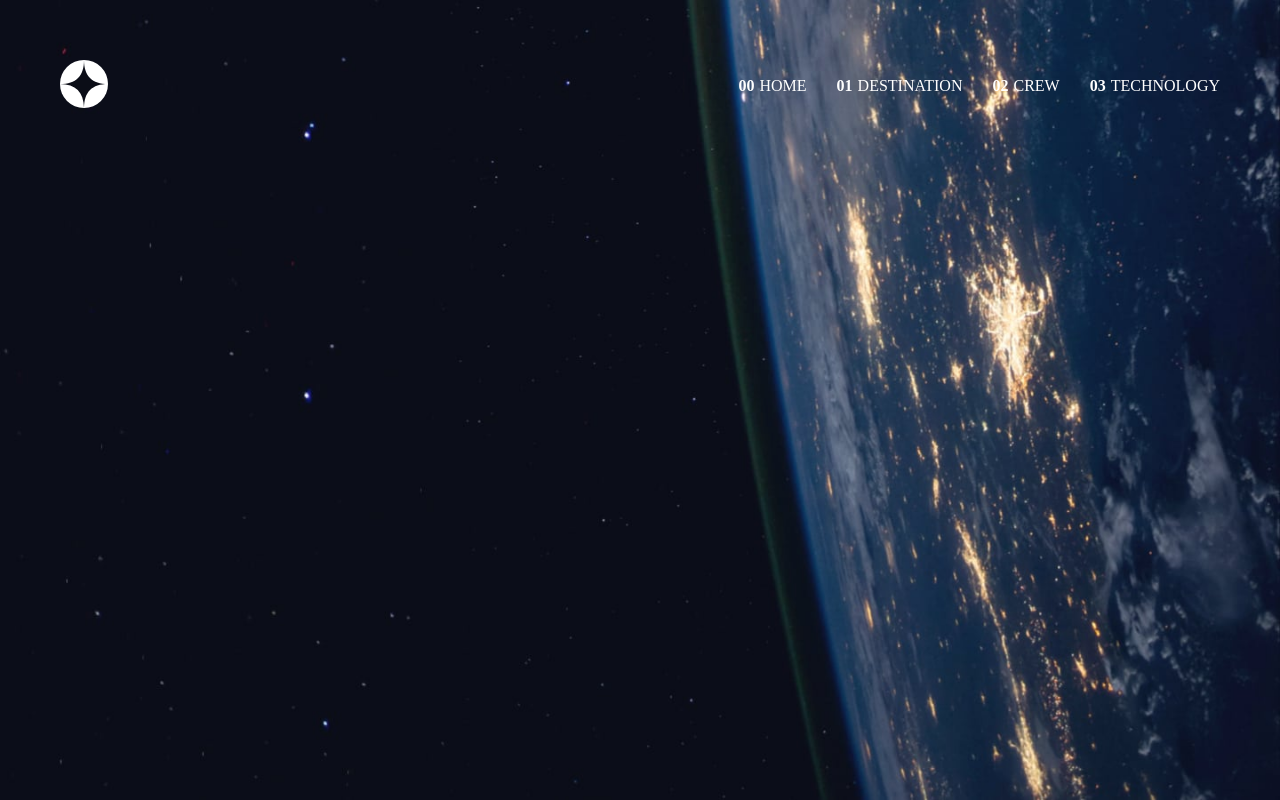
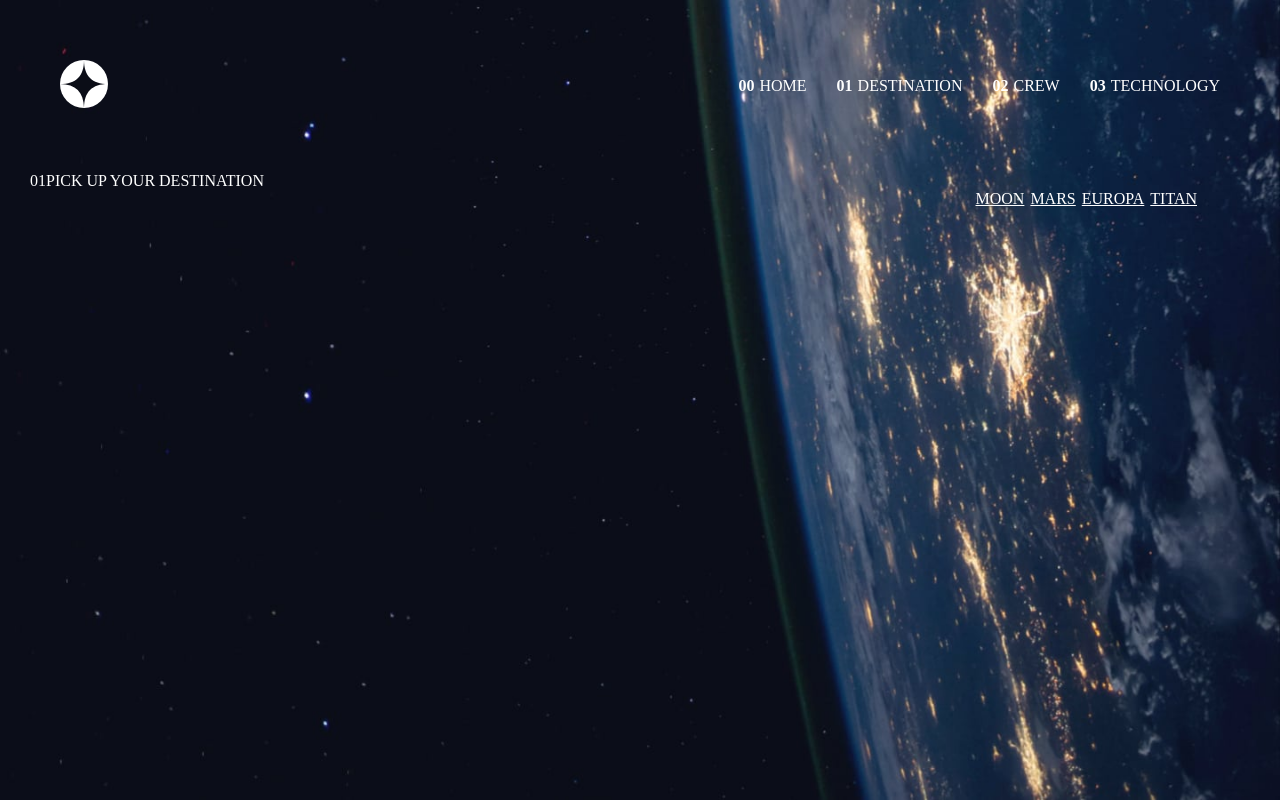
Before and after one commit to Youssef5107/Space-Tourism-React, a Next.js app: page /Destination in a window 1280 px wide. Built offline with nearby package versions, Linux system fonts and the light colour scheme.

Commit message:
add destinatio page components

```diff
--- /dev/null
+++ b/app/Destination/Europa/page.tsx
@@ -0,0 +1,5 @@
+function Europa(){
+
+}
+
+export default Europa;
--- /dev/null
+++ b/app/Destination/Mars/page.tsx
@@ -0,0 +1,5 @@
+function Mars(){
+
+}
+
+export default Mars;
--- /dev/null
+++ b/app/Destination/Moon/page.tsx
@@ -0,0 +1,8 @@
+import styles from "../page.module.css"
+
+
+function Moon(){
+    <img src="assets/destination/image-moon.png" alt="" />
+}
+
+export default Moon;
--- /dev/null
+++ b/app/Destination/Titan/page.tsx
@@ -0,0 +1,5 @@
+function Titan(){
+
+}
+
+export default Titan;
--- /dev/null
+++ b/app/Destination/layout.tsx
@@ -0,0 +1,42 @@
+import type { Metadata } from "next";
+import { Geist, Geist_Mono } from "next/font/google";
+import styles from "./page.module.css"
+import Link from "next/link";
+import Moon from "./Moon/page";
+
+
+const geistSans = Geist({
+    variable: "--font-geist-sans",
+    subsets: ["latin"],
+});
+
+const geistMono = Geist_Mono({
+    variable: "--font-geist-mono",
+    subsets: ["latin"],
+});
+
+export const metadata: Metadata = {
+    title: "Create Next App",
+    description: "Generated by create next app",
+};
+
+export default function DestinationLayout({
+    children,
+}: Readonly<{
+    children: React.ReactNode;
+}>) {
+    return (
+        <main className={styles.main}>
+            <div className={styles.pageTitle}><span className={styles.pageNum}>01</span>PICK UP YOUR DESTINATION</div>
+            <nav className={styles.nav}>
+                    <Link className={styles.Link} href="/Destination/Moon">MOON</Link>
+                    <Link className={styles.Link} href="/Destination/Mars">MARS</Link>
+                    <Link className={styles.Link} href="/Destination/Europa">EUROPA</Link>
+                    <Link className={styles.Link} href="/Destination/Titan">TITAN</Link>
+                </nav>
+            <div className={styles.pageMainArea}>
+               {children}
+            </div>
+        </main>
+    );
+}
--- a/app/Destination/page.module.css
+++ b/app/Destination/page.module.css
@@ -0,0 +1,25 @@
+.main{
+    padding: 30px;
+}
+
+.pageTitle{
+    color: white;
+}
+
+
+.pageMainArea{
+    display: flex;
+    margin-top: 50px;
+}
+
+.nav{
+    display: flex;
+    flex-grow: 1;
+    justify-content: end;
+    margin-right: 50px;
+}
+
+.Link{
+    color: white;
+    margin:0px 3px ;
+}
--- a/app/Destination/page.tsx
+++ b/app/Destination/page.tsx
@@ -1,5 +1,5 @@
 import styles from "./page.module.css"
-import Header from "../components/Header";
+import Moon from "./Moon/page";
 
 function DestinationPage(){
     return(
--- a/app/layout.tsx
+++ b/app/layout.tsx
@@ -26,7 +26,7 @@ export default function RootLayout({
     return (
         <html lang="en">
             <body className={`${geistSans.variable} ${geistMono.variable}`}>
-                 <Header />
+                <Header />
                 {children}
             </body>
         </html>
--- a/app/page.module.css
+++ b/app/page.module.css
@@ -1,7 +1,7 @@
 .headerArea {
     display: flex;
     align-items: center;
-    padding: 60px;
+    padding: 60px 60px 30px;
 }
 
 
--- a/app/page.tsx
+++ b/app/page.tsx
@@ -5,7 +5,6 @@ import Header from "./components/Header";
 export default function Home() {
   return (
     <>
-
       <main>
             <div className={styles.pageArea}>
                 <div>
```
